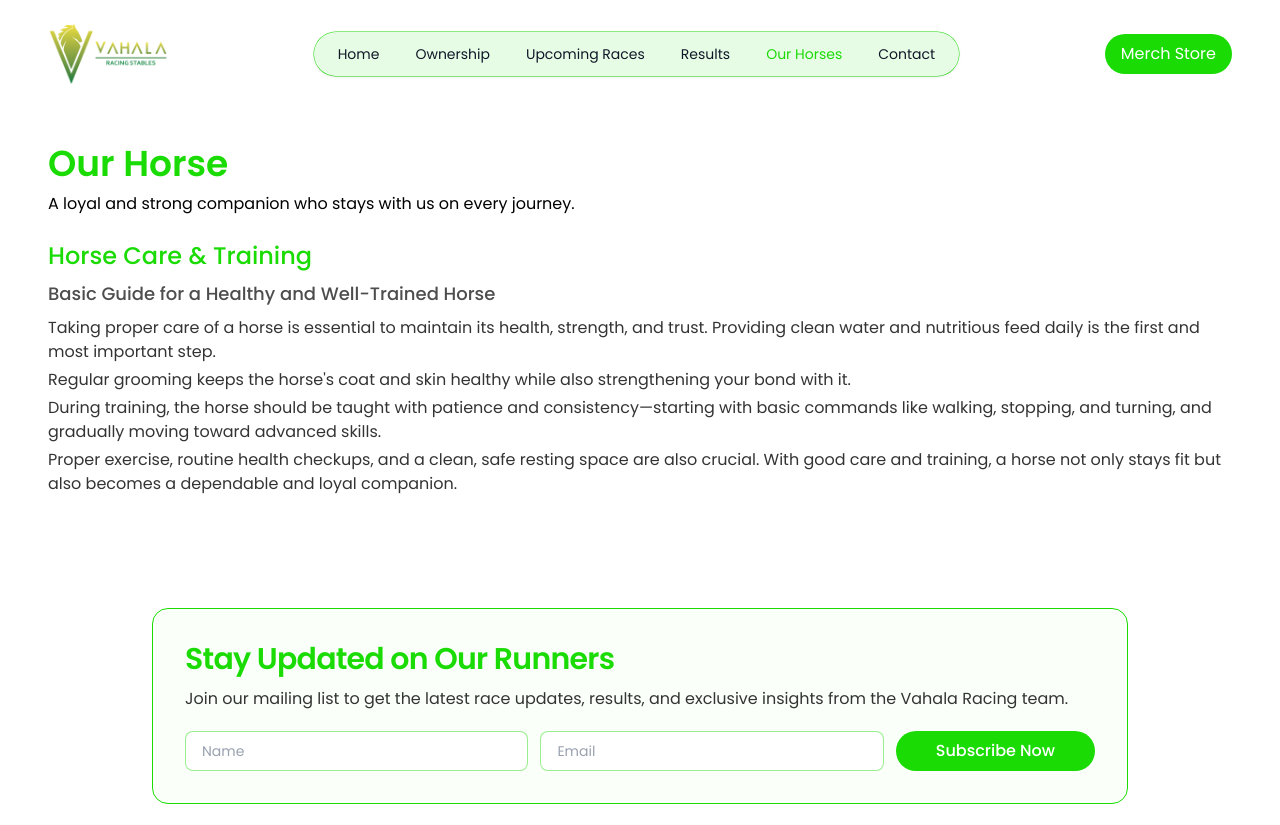
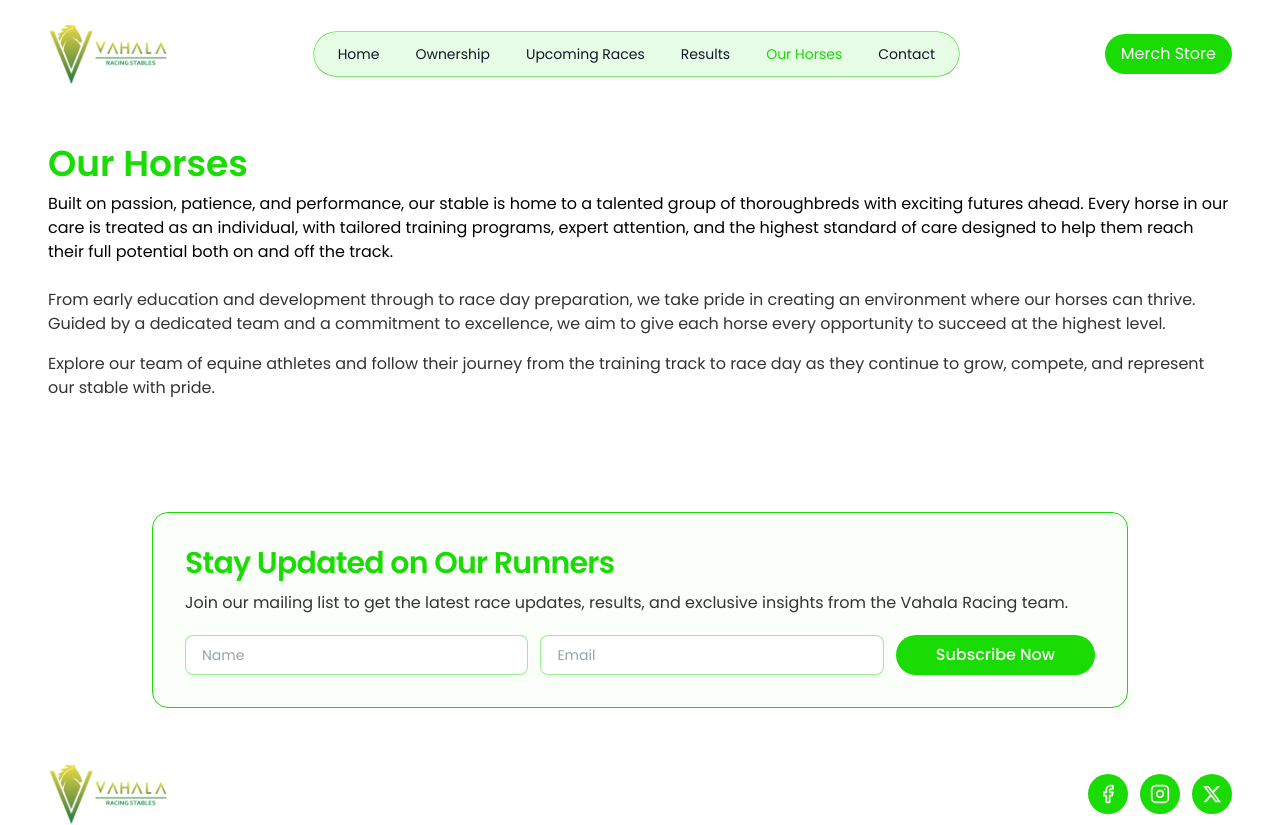
Before and after one commit to nexlebot/Valhala-Racing, a Next.js app: page /our-horses in a window 1280 px wide. Shown: the top 825 px of the page. Built offline with nearby package versions, Linux system fonts and the light colour scheme.

Commit message:
content: update Our Horses intro text, add spacing between paragraphs in PageIntro

```diff
--- a/app/_components/PageIntro.tsx
+++ b/app/_components/PageIntro.tsx
@@ -37,7 +37,7 @@ const PageIntro: React.FC<PageIntroProps> = ({ mainHeading, intro, blocks = [] }
           {block.paragraphs?.map((text, idx) => (
             <p
               key={idx}
-              className={`${idx === 0 ? "mt-2" : "mt-1"} text-[#000000CC] text-sm lg:text-base`}
+              className={`${idx === 0 ? "mt-2" : "mt-4"} text-[#000000CC] text-sm lg:text-base`}
             >
               {text}
             </p>
--- a/app/our-horses/page.tsx
+++ b/app/our-horses/page.tsx
@@ -7,17 +7,14 @@ import { getJSON } from '@/lib/storage'
 export const dynamic = 'force-dynamic'
 
 const data = {
-    mainHeading: "Our Horse",
-    intro: "A loyal and strong companion who stays with us on every journey.",
+    mainHeading: "Our Horses",
+    intro: "Built on passion, patience, and performance, our stable is home to a talented group of thoroughbreds with exciting futures ahead. Every horse in our care is treated as an individual, with tailored training programs, expert attention, and the highest standard of care designed to help them reach their full potential both on and off the track.",
     blocks: [
         {
-            heading: "Horse Care & Training",
-            subHeading: "Basic Guide for a Healthy and Well-Trained Horse",
             paragraphs: [
-                "Taking proper care of a horse is essential to maintain its health, strength, and trust. Providing clean water and nutritious feed daily is the first and most important step.",
-                "Regular grooming keeps the horse's coat and skin healthy while also strengthening your bond with it.",
-                "During training, the horse should be taught with patience and consistency—starting with basic commands like walking, stopping, and turning, and gradually moving toward advanced skills.",
-                "Proper exercise, routine health checkups, and a clean, safe resting space are also crucial. With good care and training, a horse not only stays fit but also becomes a dependable and loyal companion."
+                "From early education and development through to race day preparation, we take pride in creating an environment where our horses can thrive. Guided by a dedicated team and a commitment to excellence, we aim to give each horse every opportunity to succeed at the highest level.",,
+
+                "Explore our team of equine athletes and follow their journey from the training track to race day as they continue to grow, compete, and represent our stable with pride."
             ]
         }
     ],
```
